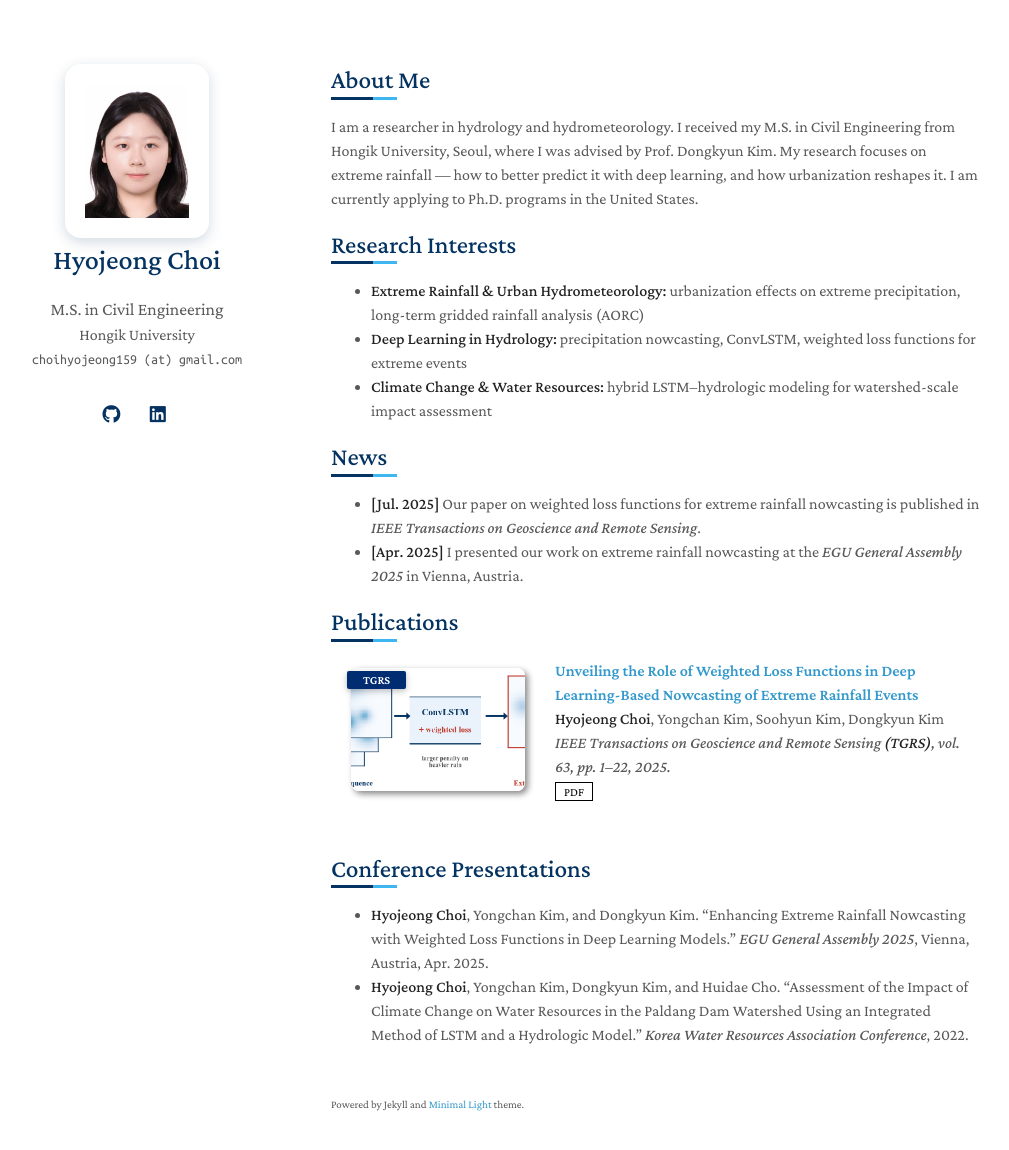
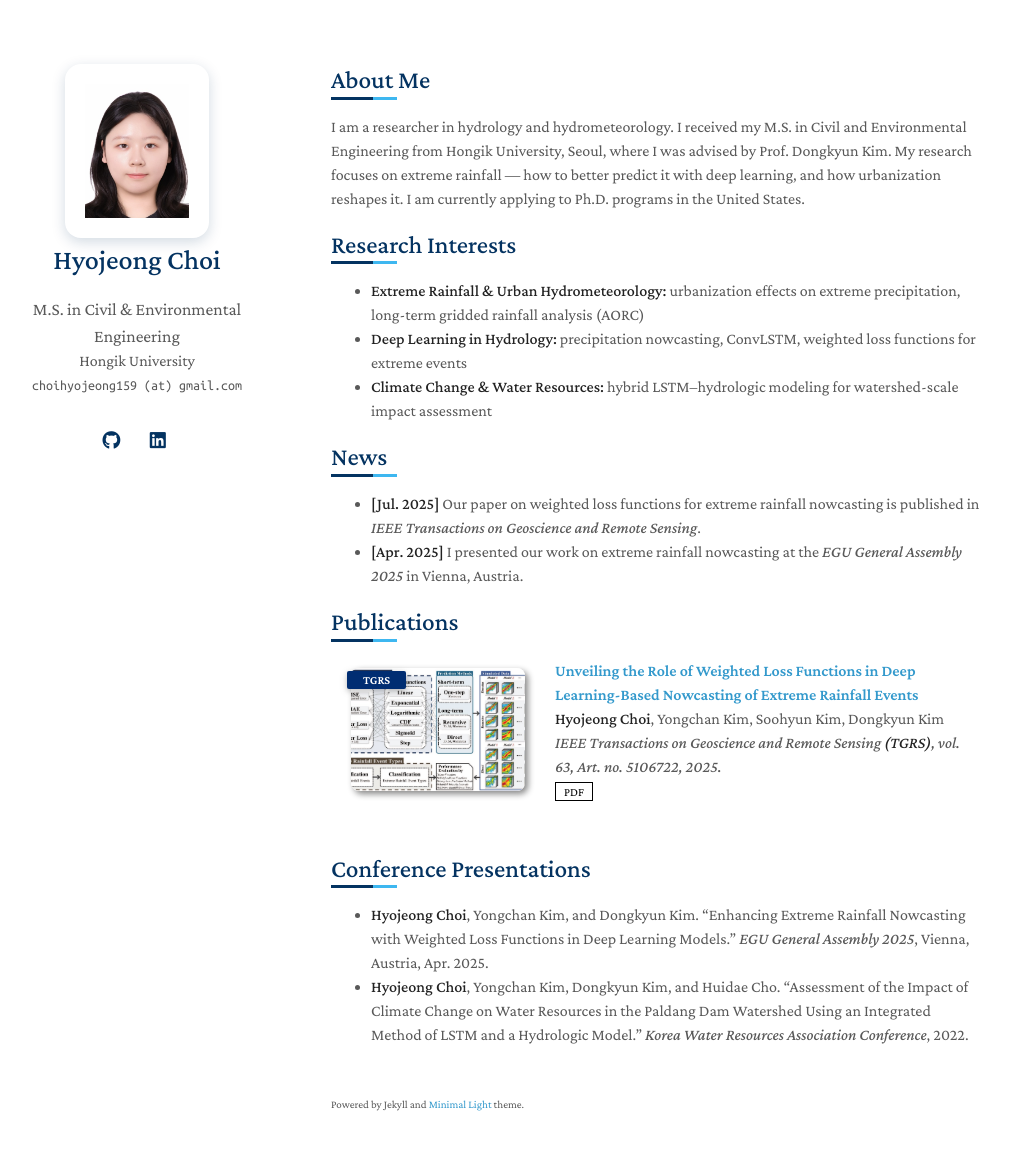
Before and after one commit to HyojeongChoi159/hyojeongchoi159.github.io, a Jekyll site: the page built from index.md, in a window 1280 px wide and 1185 px high. Shown: the top 1150 px of the window, without its empty margins (139-1148 px from the left). Built offline with Jekyll 4.4.1, drawn with Linux system fonts in a browser that asks for light colours; a style sheet for code colours, icons or effects is not loaded; our own code applies the rules of GitHub Pages for plain Markdown files.

Commit message:
Use paper's methodology overview figure as publication teaser; fix department name and article number

```diff
--- a/_config.yml
+++ b/_config.yml
@@ -1,6 +1,6 @@
 # Basic Information
 title: Hyojeong Choi
-position: M.S. in Civil Engineering
+position: M.S. in Civil & Environmental Engineering
 affiliation: Hongik University
 email: choihyojeong159 (at) gmail.com
 
--- a/_data/publications.yml
+++ b/_data/publications.yml
@@ -3,6 +3,6 @@ main:
   - title: "Unveiling the Role of Weighted Loss Functions in Deep Learning-Based Nowcasting of Extreme Rainfall Events"
     authors: <strong>Hyojeong Choi</strong>, Yongchan Kim, Soohyun Kim, Dongkyun Kim
     conference_short: TGRS
-    conference: IEEE Transactions on Geoscience and Remote Sensing <strong>(TGRS)</strong>, vol. 63, pp. 1–22, 2025.
+    conference: IEEE Transactions on Geoscience and Remote Sensing <strong>(TGRS)</strong>, vol. 63, Art. no. 5106722, 2025.
     pdf: https://doi.org/10.1109/TGRS.2025.3592853
-    image: ./assets/img/teaser_tgrs2025.png
+    image: ./assets/img/teaser_tgrs2025.jpg
--- a/index.md
+++ b/index.md
@@ -4,7 +4,7 @@ layout: homepage
 
 ## About Me
 
-I am a researcher in hydrology and hydrometeorology. I received my M.S. in Civil Engineering from Hongik University, Seoul, where I was advised by Prof. Dongkyun Kim. My research focuses on extreme rainfall — how to better predict it with deep learning, and how urbanization reshapes it. I am currently applying to Ph.D. programs in the United States.
+I am a researcher in hydrology and hydrometeorology. I received my M.S. in Civil and Environmental Engineering from Hongik University, Seoul, where I was advised by Prof. Dongkyun Kim. My research focuses on extreme rainfall — how to better predict it with deep learning, and how urbanization reshapes it. I am currently applying to Ph.D. programs in the United States.
 
 ## Research Interests
 
```
Also changed, not shown: assets/img/teaser_tgrs2025.jpg (added), assets/img/teaser_tgrs2025.png (deleted).
